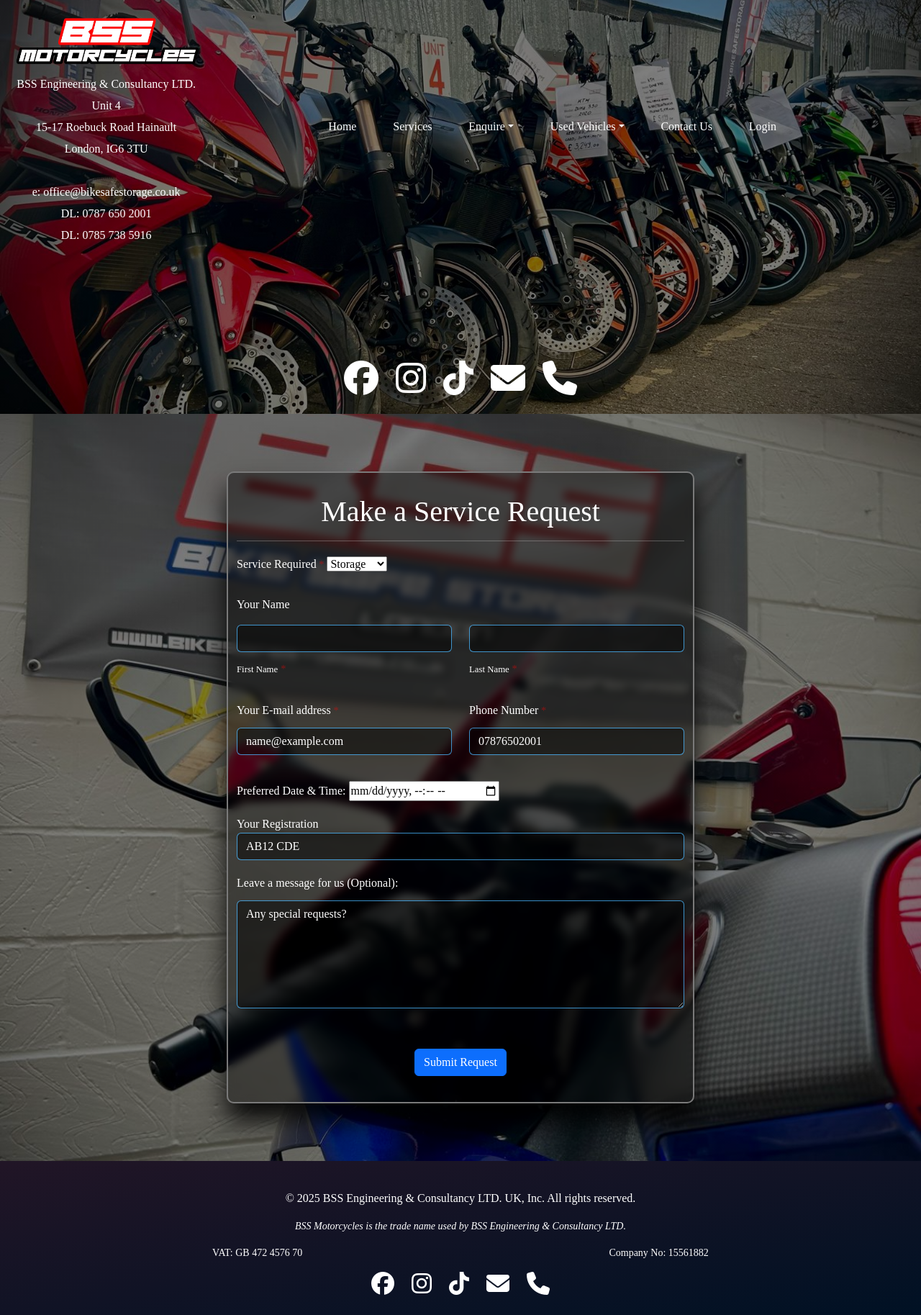
After one commit to AshfaaqK/Bike-Safe-Storage, a Flask app: page /make-service-request in a window 1280 px wide. The commit adds this page. Shown: the whole page at 72% size. Run offline with Flask 3, Linux system fonts and the light colour scheme; some libraries are stand-ins or nearby versions.

Commit message:
feat: create service request route, html page, and form, add form structure on page.

```diff
--- a/forms.py
+++ b/forms.py
@@ -1,6 +1,24 @@
 from flask_wtf import FlaskForm, RecaptchaField
-from wtforms import EmailField, PasswordField, SubmitField, TextAreaField, StringField
+from wtforms import EmailField, PasswordField, SubmitField, TextAreaField, StringField, DateTimeLocalField, SelectField
 from wtforms.validators import InputRequired, Email
+
+SERVICES = [("Storage", "Storage"), ("Detailing", "Detailing"), ("Service", "Service"), ("Repairs", "Repairs"), ("Transport", "Transport"), ("Other", "Other")]
+
+class MakeServiceRequestForm(FlaskForm):
+    booking_type = SelectField("Service Required", choices=SERVICES)
+    message = TextAreaField("Leave a message for us (Optional):")
+
+    firstName = StringField("First Name", validators=[InputRequired("Please enter your first name.")])
+    lastName = StringField("Last Name", validators=[InputRequired("Please enter your surname.")])
+    email = EmailField("Your E-mail address", validators=[InputRequired("Please enter your email address."), Email("Please enter a valid email address.")])
+    phone = StringField("Phone Number", validators=[InputRequired("Please enter your phone number.")])
+
+    reg = StringField("Your Registration", validators=[InputRequired("Please enter your vehicle's registration.")])
+    date_time = DateTimeLocalField("Preferred Date & Time:", validators=[InputRequired("Please select your preffered booking date.")], format="%Y-%m-%dT%H:%M")
+
+    recaptcha = RecaptchaField()
+
+    submit = SubmitField("Submit Request")
 
 class MakeEnquiryForm(FlaskForm):
     message = TextAreaField("Leave Your Message", validators=[InputRequired("Please enter what you are enquiring about.")])
--- a/main.py
+++ b/main.py
@@ -4,7 +4,7 @@ from sqlalchemy.orm import relationship
 from datetime import datetime
 from flask_login import UserMixin, LoginManager, login_user, current_user, logout_user
 from werkzeug.security import generate_password_hash, check_password_hash
-from forms import RegisterForm, LoginForm, MakeEnquiryForm
+from forms import RegisterForm, LoginForm, MakeEnquiryForm, MakeServiceRequestForm
 from dotenv import load_dotenv
 import os
 
@@ -111,6 +111,13 @@ def load_user(user_id):
 def home():
 
     return render_template('index.html')
+
+
+@app.route('/make-service-request', methods=["GET", "POST"])
+def service_request():
+    form = MakeServiceRequestForm()
+
+    return render_template('make_booking_enquiry.html', form=form)
 
 
 @app.route('/make-an-enquiry', methods=["GET", "POST"])
--- a/templates/header.html
+++ b/templates/header.html
@@ -58,7 +58,7 @@
                                     <a class="nav-link dropdown-toggle" data-bs-toggle="dropdown" aria-expanded="false">Enquire</a>
                                     <ul class="dropdown-menu">
                                         <li><a class="dropdown-item" href="{{ url_for('make_enquiry') }}">Make an Enquiry</a></li>
-                                        <li><a class="dropdown-item" href="#">Service Booking</a></li>
+                                        <li><a class="dropdown-item" href="{{ url_for('service_request') }}">Service Booking</a></li>
                                     </ul>
                                 </li>
                                 <li class="nav-item dropdown">
--- /dev/null
+++ b/templates/make_booking_enquiry.html
@@ -0,0 +1,87 @@
+{% include "header.html" %}
+
+<section class="enquiry-sect" id="service-request-sect">
+    <div class="container">
+        <div class="d-flex justify-content-center">
+            <div class="container enquiry-form">
+                <h1 class="text-center">Make a Service Request</h1>
+
+                <hr>
+
+                <form method="POST" action="{{ url_for('service_request') }}">
+                    {{ form.csrf_token }}
+
+                    <div class="mb-3 enquiry-fields">
+                        {{ form.booking_type.label(class_ = 'enquiry-labels') }}<span class="required-mark"> *</span>
+                        {{ form.booking_type }}
+                    </div>
+
+                    <div class="mb-3 enquiry-fields">
+                        <div class="row justify-content-center">
+                            <p class="enquiry-name-marker">Your Name</p>
+                            <div class="container col-6 enquiry-cols">
+                                {{ form.firstName(class_ = 'form-control enquiry-input') }}
+                                {{ form.firstName.label(class_ = 'muted-name') }} <span class="required-mark"> *</span>
+                            </div>
+                            <div class="container col-6 enquiry-cols">
+                                {{ form.lastName(class_ = 'form-control enquiry-input') }}
+                                {{ form.lastName.label(class_ = 'muted-name') }}<span class="required-mark"> *</span>
+                            </div>
+                        </div>
+                    </div>
+
+                    <div class="row enquiry-fields justify-content-center">
+                        <div class="col-6 enquiry-cols">
+                            <div class="mb-3">
+                                {{ form.email.label(class_ = 'enquiry-labels') }}<span class="required-mark"> *</span>
+                                {{ form.email(class_ = 'form-control enquiry-input', placeholder="name@example.com") }}
+                            </div>
+                        </div>
+                        <div class="col-6 enquiry-cols">
+                            <div class="mb-3">
+                                {{ form.phone.label(class_ = 'enquiry-labels') }}<span class="required-mark"> *</span>
+                                {{ form.phone(class_ = 'form-control enquiry-input', type='tel', pattern='[0-9]*', inputmode='numeric', placeholder="07876502001") }}
+                            </div>
+                        </div>
+                    </div>
+
+                    <div class="mb-3 enquiry-fields">
+                        {{ form.date_time.label }}
+                        {{ form.date_time }}
+                    </div>
+
+                    <div class="mb-3 enquiry-fields">
+                        {{ form.reg.label }}
+                        {{ form.reg(class_ = 'form-control enquiry-input', placeholder="AB12 CDE") }}
+                    </div>
+
+                    <div class="mb-3 enquiry-fields">
+                        {{ form.message.label(class_ = 'enquiry-labels') }}
+                        {{ form.message(class_ = 'form-control message-enquiry enquiry-input',  placeholder="Any special requests?") }}
+                    </div>
+
+                    <div class="mb-3 enquiry-fields">
+                        <div class="d-flex justify-content-center">
+                            {{ form.recaptcha(class_='recaptcha-resizing enquiry-fields') }}
+                        </div>
+
+                        {% if form.recaptcha.errors %}
+                            <div class="alert alert-danger alert-dismissible show fade recaptcha-warning" role="alert">
+                                <button type="button" class="btn-close" data-bs-dismiss="alert" aria-label="Close"></button>
+                                <p>Please complete the reCAPTCHA.</p>
+                            </div>
+                        {% endif %}
+                    </div>
+
+                    <div class="d-flex justify-content-center">
+                        <div class="mb-3 enquiry-fields">
+                            {{ form.submit(class_ = 'btn btn-primary enquiry-button') }}
+                        </div>
+                    </div>
+                </form>
+            </div>
+        </div>
+    </div>
+</section>
+
+{% include "footer.html" %}
```
